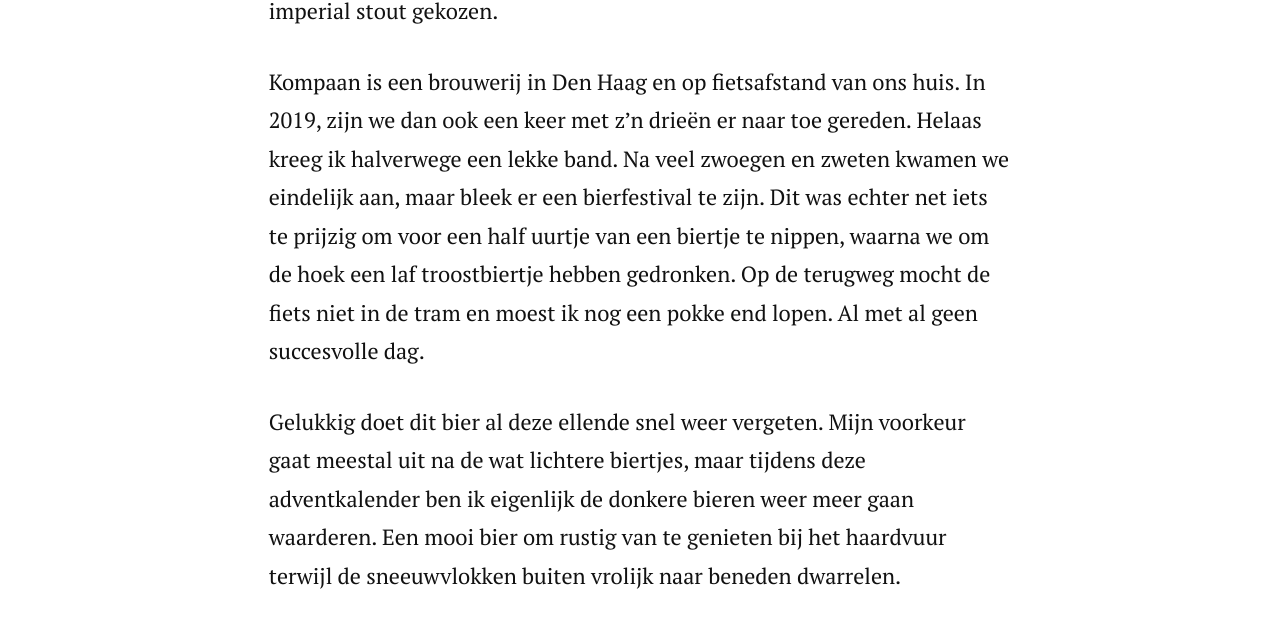
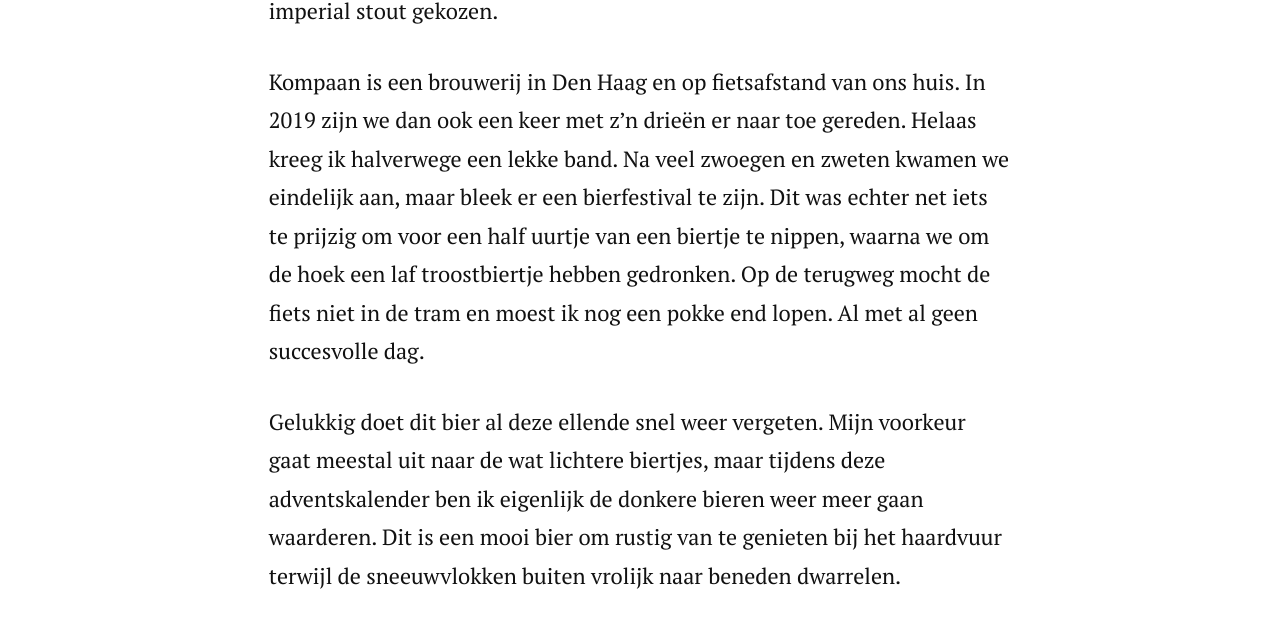
Before and after one commit to hillstub/beercalendar, a Jekyll site: the page built from _posts/2021-12-26-Bloedbroeder.gs.markdown, in a window 1280 px wide. Shown: the part 860-1499 px from the top of the page. Built offline with Jekyll 4.4.1, drawn with Linux system fonts in a browser that asks for light colours; nearby versions of some CDN libraries.

```diff
--- a/_posts/2021-12-26-Bloedbroeder.gs.markdown
+++ b/_posts/2021-12-26-Bloedbroeder.gs.markdown
@@ -9,8 +9,8 @@
 
 Eigenlijk had ik een ander bier, gerijpt met Brettanomyces, in gedachten. Helaas had de winkel nog maar 4 biertjes van de Maximus Circus Monkey Python Brett Pale Ale over en dus heb ik op het laatste moment voor deze imperial stout gekozen.
 
-Kompaan is een brouwerij in Den Haag en op fietsafstand van ons huis. In 2019, zijn we dan ook een keer met z'n drieën er naar toe gereden. Helaas kreeg ik halverwege een lekke band. Na veel zwoegen en zweten kwamen we eindelijk aan, maar bleek er een bierfestival te zijn. Dit was echter net iets te prijzig om voor een half uurtje van een biertje te nippen, waarna we om de hoek een laf troostbiertje hebben gedronken. Op de terugweg mocht de fiets niet in de tram en moest ik nog een pokke end lopen. Al met al geen succesvolle dag.
+Kompaan is een brouwerij in Den Haag en op fietsafstand van ons huis. In 2019 zijn we dan ook een keer met z'n drieën er naar toe gereden. Helaas kreeg ik halverwege een lekke band. Na veel zwoegen en zweten kwamen we eindelijk aan, maar bleek er een bierfestival te zijn. Dit was echter net iets te prijzig om voor een half uurtje van een biertje te nippen, waarna we om de hoek een laf troostbiertje hebben gedronken. Op de terugweg mocht de fiets niet in de tram en moest ik nog een pokke end lopen. Al met al geen succesvolle dag.
 
-Gelukkig doet dit bier al deze ellende snel weer vergeten. Mijn voorkeur gaat meestal uit na de wat lichtere biertjes, maar tijdens deze adventkalender ben ik eigenlijk de donkere bieren weer meer gaan waarderen. Een mooi bier om rustig van te genieten bij het haardvuur terwijl de sneeuwvlokken buiten vrolijk naar beneden dwarrelen.
+Gelukkig doet dit bier al deze ellende snel weer vergeten. Mijn voorkeur gaat meestal uit naar de wat lichtere biertjes, maar tijdens deze adventskalender ben ik eigenlijk de donkere bieren weer meer gaan waarderen. Dit is een mooi bier om rustig van te genieten bij het haardvuur terwijl de sneeuwvlokken buiten vrolijk naar beneden dwarrelen.
 
 <figure><img src='/assets/img/day_26.jpg' alt=''/> <figcaption>Bloedbroeder is een Imperial Stout van 9.1%, gebrouwen door Kompaan.</figcaption></figure>
```
